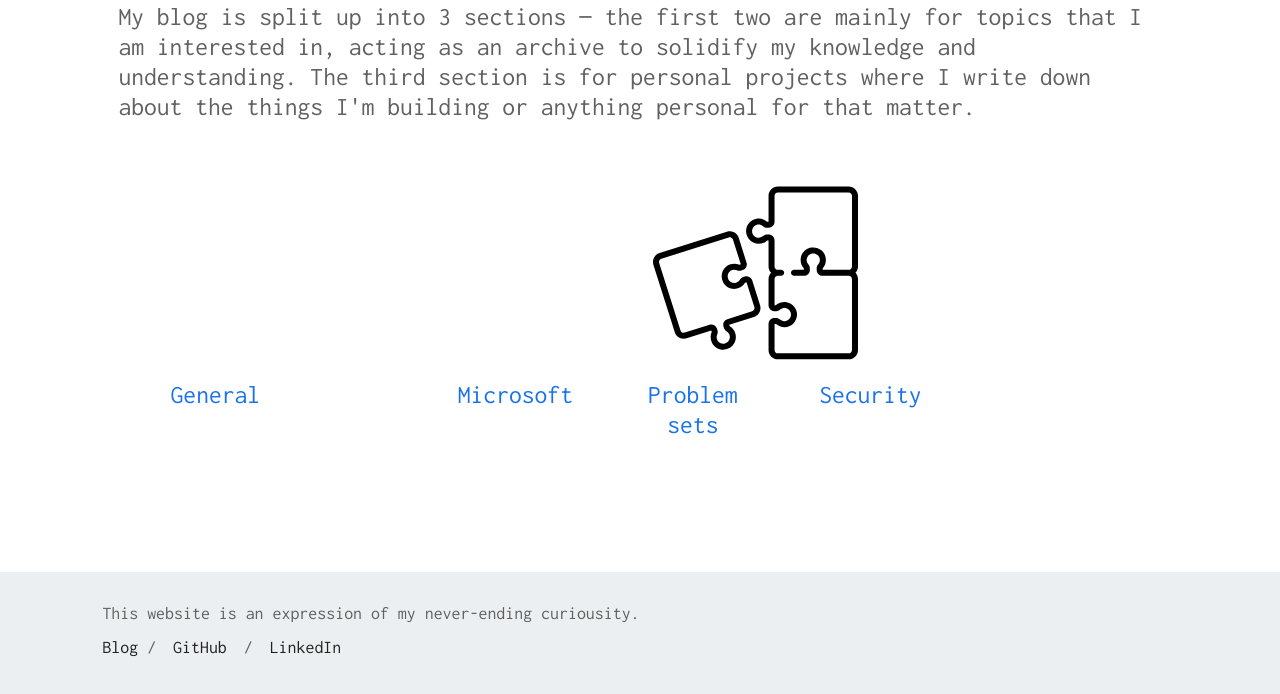
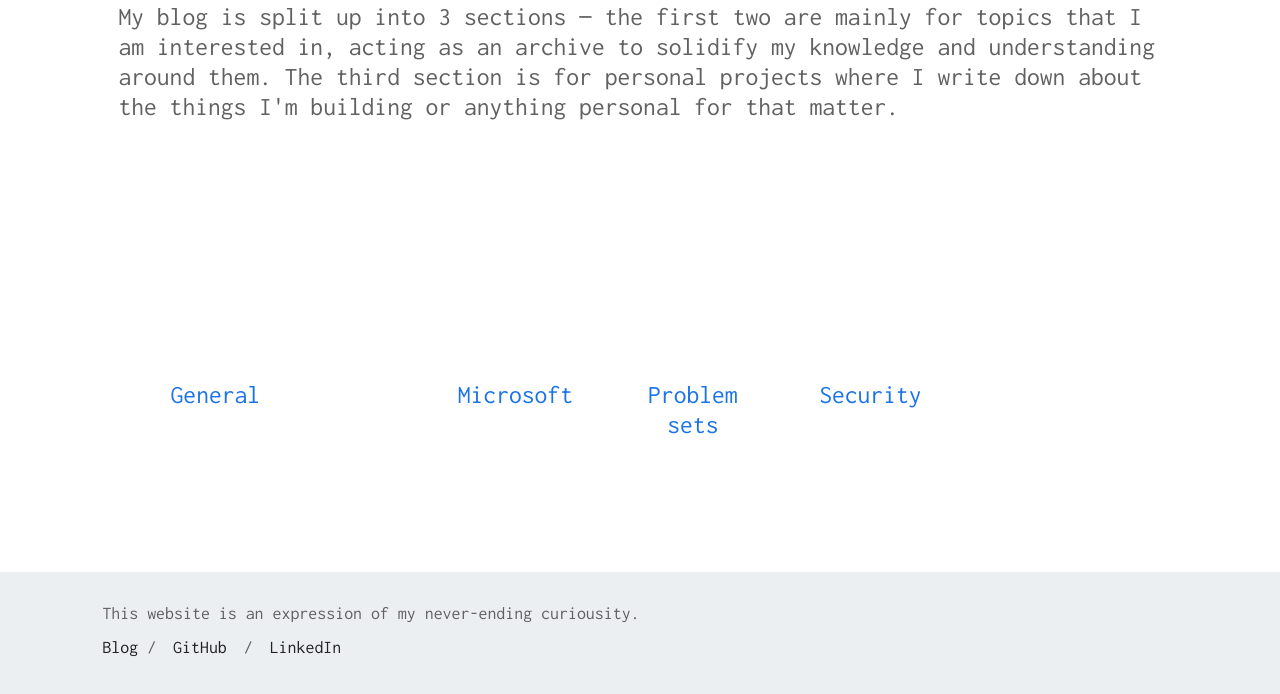
Before and after one commit to majdalsharif/majdalsharif.github.io, a plain HTML site: page blog.html in a window 1280 px wide. Shown: the part 206-900 px from the top of the page. Drawn offline with Linux system fonts and the light colour scheme.

Commit message:
Update blog.html

```diff
--- a/blog.html
+++ b/blog.html
@@ -43,7 +43,7 @@
             <section class="desc">
             <h1 class="title">Blog</h1>
                 <p>
-                    My blog is split up into 3 sections &mdash; the first two are mainly for topics that I am interested in, acting as an archive to solidify my knowledge and understanding. The third section is for personal projects where I write down about the things I'm building or anything personal for that matter.
+                    My blog is split up into 3 sections &mdash; the first two are mainly for topics that I am interested in, acting as an archive to solidify my knowledge and understanding around them. The third section is for personal projects where I write down about the things I'm building or anything personal for that matter.
                 </p>
             </section>
 
@@ -82,11 +82,6 @@
                         <a href="https://majd.gitbook.io/problems/"
                            id="general" itemprop="url" target="_blank" rel="noopener noreferrer">
 
-
-                            <img class="black-white"
-                                src="assets/vectors/objects/problems-bw.svg"
-                                alt="outline of a puzzle piece"
-                            />
                             <span>Problem sets</span>
                         </a>
                     </section>
```
